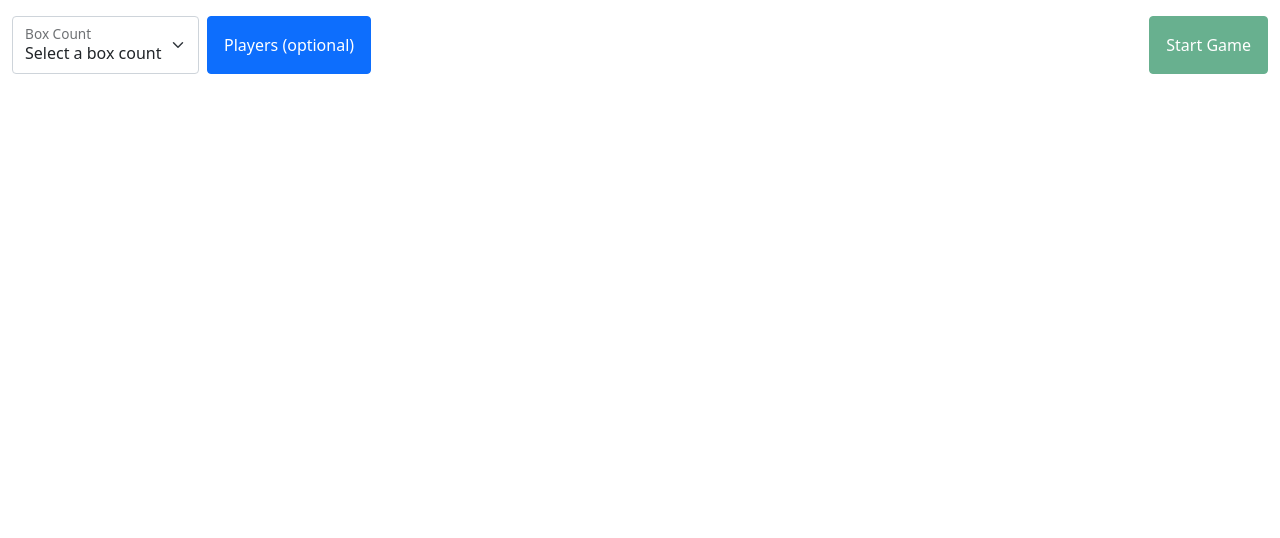
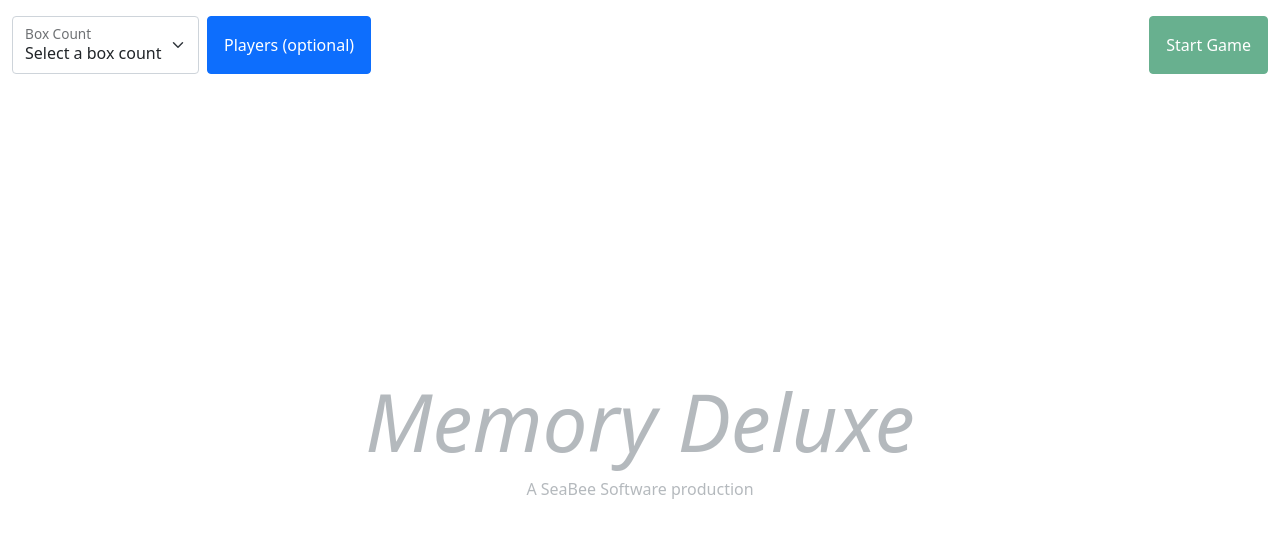
Before and after one commit to isherwood/Memory-DeLuxe, a React (Create React App) app: page / in a window 1280 px wide. Shown: the top 538 px of the page. Built offline with nearby package versions, Linux system fonts and the light colour scheme.

Commit message:
Guess counter; game title

```diff
--- a/src/App.js
+++ b/src/App.js
@@ -15,6 +15,7 @@ function App() {
     const [showPlayers, setShowPlayers] = useState(false);
     const [currentPlayer, setCurrentPlayer] = useState();
     const [gameComplete, setGameComplete] = useState(false);
+    const [guessCount, setGuessCount] = useState(0);
 
     const shuffle = array => {
         for (let i = array.length - 1; i > 0; i--) {
@@ -33,6 +34,9 @@ function App() {
             if (!shownBoxCount && !box.matched) {
                 setFirstBox(box);
                 setSecondBox({});
+
+                // increment guess count
+                setGuessCount(guessCount + 1);
             }
 
             // show clicked box on first two clicks
@@ -77,6 +81,7 @@ function App() {
         setGameComplete(false);
         setGameLocked(false);
         setShowPlayers(false);
+        setGuessCount(0);
 
         // reset grid to current dimensions to fetch new images
         const currentGridDimensions = gridDimensions;
@@ -258,18 +263,24 @@ function App() {
                     removePlayer={handleRemovePlayer}
                     onStartButtonClick={handleStartButtonClick}
                     onEndButtonClick={handleEndButtonClick}
-                    onSetShowPlayers={setShowPlayers}/>
+                    onSetShowPlayers={setShowPlayers}
+                    guessCount={guessCount}/>
             </Row>
 
-            {boxes.length > 0 &&
-                <Row className='flex-fill'>
+            <Row className='flex-fill align-items-center'>
+                {boxes.length > 0 ?
                     <GameBoard
                         boxes={boxes}
                         gridDimensions={gridDimensions}
                         onBoxClick={handleBoxClick}
                         gameComplete={gameComplete}/>
-                </Row>
-            }
+                    :
+                    <div className='text-center text-muted opacity-50'>
+                        <div className='display-1 fst-italic'>Memory Deluxe</div>
+                        <div className='mt-2'>A SeaBee Software production</div>
+                    </div>
+                }
+            </Row>
         </Container>
     );
 }
--- a/src/components/GameConfig/GameConfig.jsx
+++ b/src/components/GameConfig/GameConfig.jsx
@@ -51,7 +51,7 @@ const GameConfig = props => {
 
     return (
         <>
-            <div className='d-flex align-items-center mt-3'>
+            <div className='d-flex align-items-start align-items-sm-center mt-3'>
                 {!props.gameLocked &&
                     <>
                         <div className='form-floating'>
@@ -77,28 +77,38 @@ const GameConfig = props => {
                 {props.gameLocked && props.currentPlayer &&
                     <div className='lead'>
                         {props.players.map(player => (
-                            <span
-                                className={'badge fw-normal me-2' + (
+                            <span className={'badge fw-normal me-2 my-1' + (
                                 player.name === props.currentPlayer ?
                                     ' bg-primary shadow shadow-dark'
                                     : ' bg-secondary')}
                                   key={player.name}>
-                                {player.name} {player.score}</span>
+                                {player.name} <span className='lead fw-bold'>{player.score}</span>
+                            </span>
                         ))}
                     </div>
                 }
 
-                <div className='ms-auto'>
-                    <button className={'btn btn-success btn-xl' + (props.gameLocked ? ' d-none' : '')}
+                <div className='ms-auto d-flex align-items-center'>
+                    {!props.gameLocked &&
+                        <button className='btn btn-success btn-xl'
                                 onClick={props.onStartButtonClick}
                                 disabled={props.gridDimensions[0] === 0}>
                             Start Game
                         </button>
+                    }
+
+                    {props.gameLocked &&
+                        <>
+                            <div className='me-3 text-center'>
+                                <span className='lead fw-bold'>{props.guessCount}</span> Guesses
+                            </div>
 
                             <ButtonWithConfirm variant="danger" value='End Game'
                                                classes={(!props.gameLocked ? ' d-none' : '')}
                                                modalBody={<>Are you sure you want to end the game?</>}
                                                onYes={() => props.onEndButtonClick()}/>
+                        </>
+                    }
                 </div>
             </div>
 
```
Lines whose indentation alone changed are shown as unchanged.
